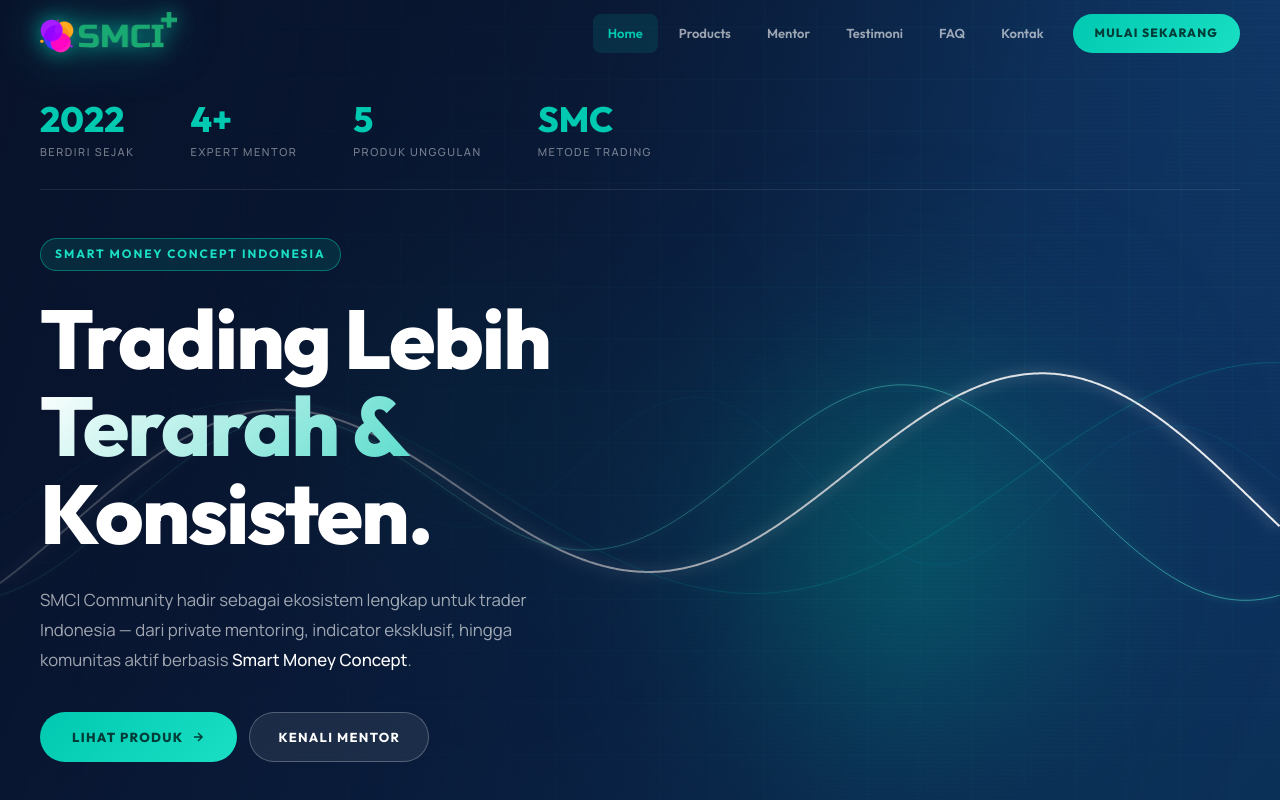
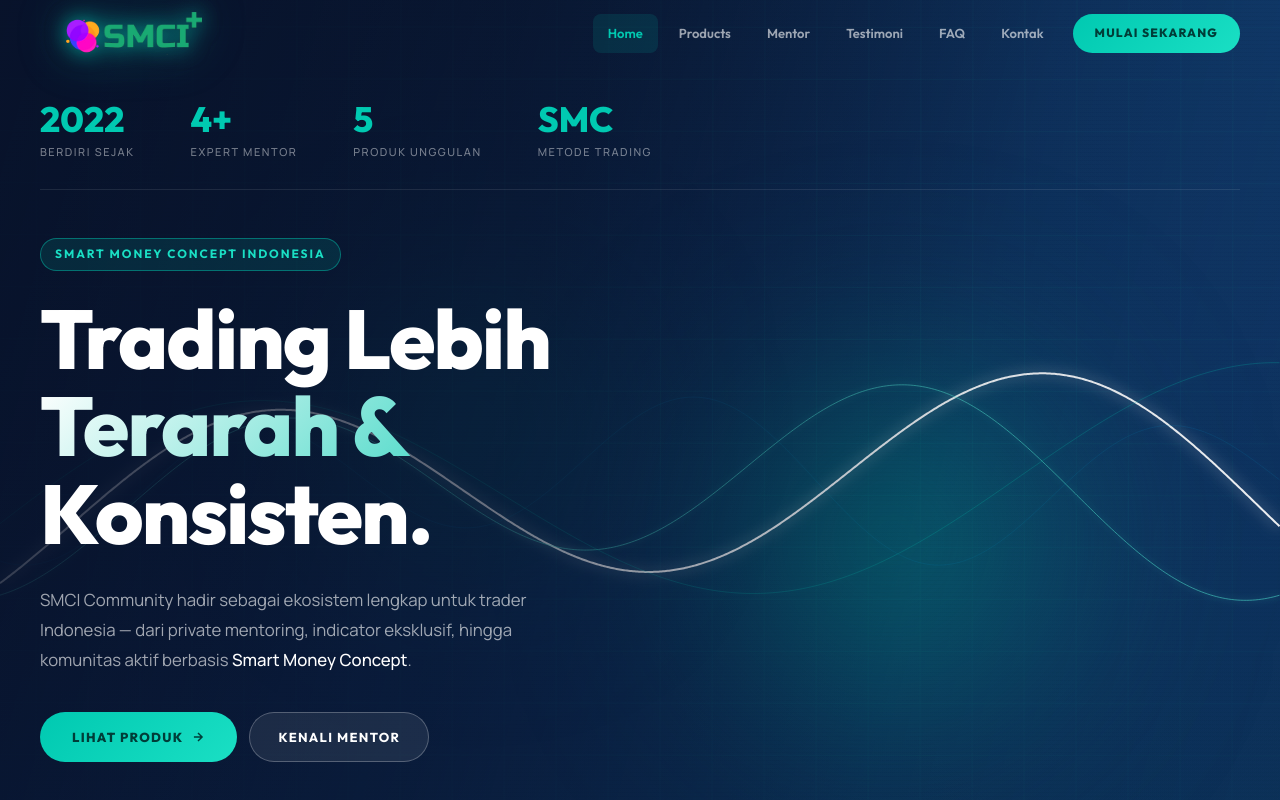
Before and after one commit to yudibasri03/SMCI_Website, a React (Vite) app: page / in a window 1280 px wide. Shown: the top 800 px of the page. Built offline with nearby package versions, Linux system fonts and the light colour scheme; the HTML template or start-up script is replaced by a standard one.

Commit message:
Update Navbar.tsx

```diff
--- a/src/components/Navbar.tsx
+++ b/src/components/Navbar.tsx
@@ -51,7 +51,7 @@
         {/* Inner container — same padding as hero content, no maxWidth so left edge is identical */}
         <div style={{ width: "100%", padding: "0 clamp(1.25rem,4vw,2.5rem)", display: "flex", alignItems: "center", justifyContent: "space-between" }}>
         {/* Logo */}
-        <button onClick={() => handleNav("/")} style={{ background: "none", border: "none", cursor: "pointer", display: "flex", alignItems: "center", padding: 0 }}>
+        <button onClick={() => handleNav("/")} style={{ background: "none", border: "none", cursor: "pointer", display: "flex", alignItems: "center", padding: 0, marginLeft: "clamp(0.5rem,2vw,2rem)" }}>
           <img
             src="/logo-smci.png"
             alt="SMCI Community"
```
